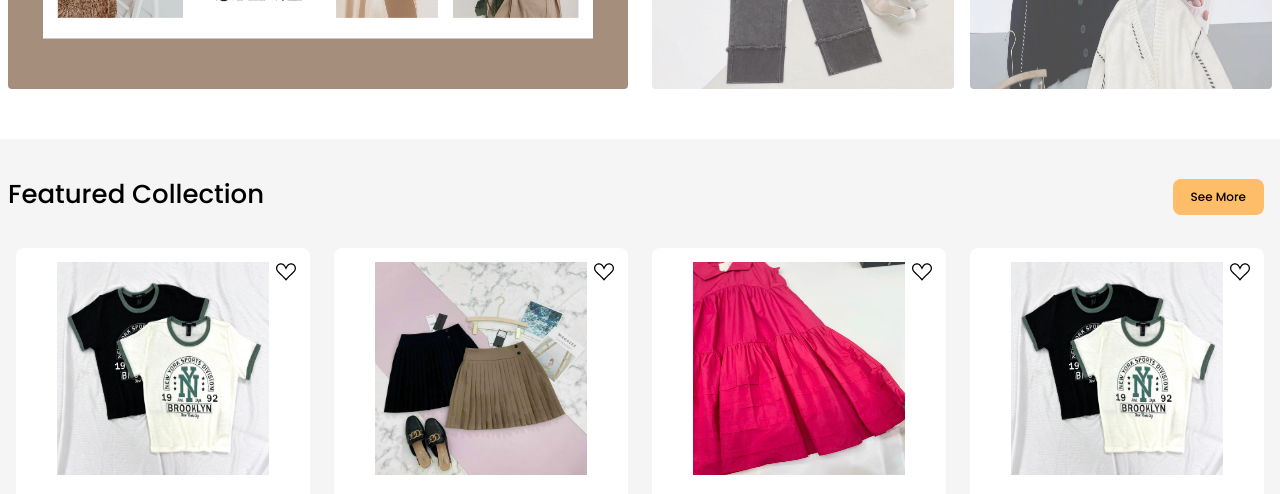
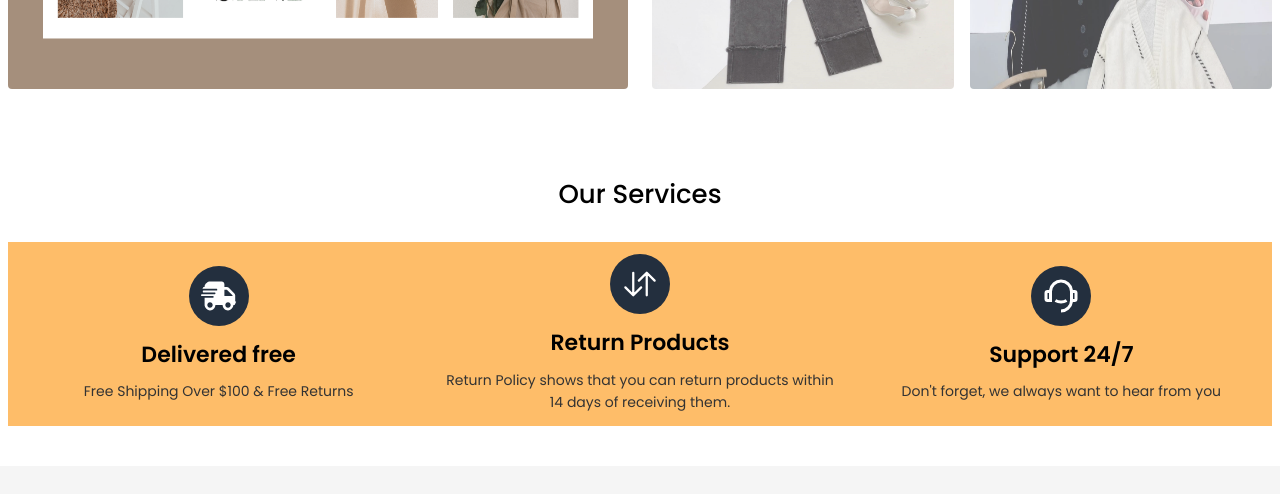
Before and after one commit to PhuocDuyDev/MERN-STACK-WEBSITE, a React (Vite) app in the folder frontend/: page / in a window 1280 px wide. Shown: the part 660-1154 px from the top of the page. Built offline with nearby package versions, Linux system fonts and the light colour scheme.

Commit message:
add services section

```diff
--- a/frontend/src/common/utils.css
+++ b/frontend/src/common/utils.css
@@ -14,7 +14,7 @@
     --primary-color: #febd69;
     --primary-tint-color: #ffdeb4;
     --primary-shade-color: #bf4800;
-    --cta-bg-color: #A58F7C;
+    --cta-bg-color: #a58f7c;
     --border-radius-sm: 0.4rem;
     --border-radius-m: 0.8rem;
     --border-radius-l: 1.2rem;
--- a/frontend/src/components/Footer/Footer.jsx
+++ b/frontend/src/components/Footer/Footer.jsx
@@ -2,7 +2,7 @@ import React from 'react'
 
 const Footer = () => {
   return (
-    <div>Footer</div>
+    <footer></footer>
   )
 }
 
--- a/frontend/src/pages/Home/Home.jsx
+++ b/frontend/src/pages/Home/Home.jsx
@@ -1,10 +1,17 @@
 import React from 'react';
-import { Banner, FeaturedProducts, CTA,SaleProducts } from './modules';
+import {
+    Banner,
+    FeaturedProducts,
+    CTA,
+    SaleProducts,
+    Services,
+} from './modules';
 
 const Home = () => {
     return (
         <>
             <Banner />
+            <Services />
             <FeaturedProducts />
             <CTA />
             <SaleProducts />
--- /dev/null
+++ b/frontend/src/pages/Home/modules/Services/Services.jsx
@@ -0,0 +1,44 @@
+import React from 'react';
+import styles from './Services.module.css';
+import { FaShippingFast } from 'react-icons/fa';
+import { IoSwapVertical } from 'react-icons/io5';
+import { RiCustomerService2Line } from 'react-icons/ri';
+const Services = () => {
+    return (
+        <section className={`${styles['services-section']} section`}>
+            <div className='container'>
+                <h1 className={styles['services-heading']}>Our Services</h1>
+            </div>
+            <div className={`${styles['services-container']} container grid`}>
+                <div className={`${styles['services-box']}`}>
+                    <FaShippingFast className={`${styles['services-icon']}`} />
+                    <div className={`${styles['services-content']}`}>
+                        <h3>Delivered free</h3>
+                        <p>Free Shipping Over $100 & Free Returns</p>
+                    </div>
+                </div>
+                <div className={`${styles['services-box']}`}>
+                    <IoSwapVertical className={`${styles['services-icon']}`} />
+                    <div className={`${styles['services-content']}`}>
+                        <h3>Return Products</h3>
+                        <p>
+                            Return Policy shows that you can return products
+                            within 14 days of receiving them.
+                        </p>
+                    </div>
+                </div>
+                <div className={`${styles['services-box']}`}>
+                    <RiCustomerService2Line
+                        className={`${styles['services-icon']}`}
+                    />
+                    <div className={`${styles['services-content']}`}>
+                        <h3>Support 24/7</h3>
+                        <p>Don't forget, we always want to hear from you</p>
+                    </div>
+                </div>
+            </div>
+        </section>
+    );
+};
+
+export default Services;
--- /dev/null
+++ b/frontend/src/pages/Home/modules/Services/Services.module.css
@@ -0,0 +1,49 @@
+.services-heading {
+    font-size: 2.6rem;
+    line-height: 1.2;
+    font-weight: 500;
+    text-align: center;
+    margin-bottom: 3.2rem;
+}
+
+.services-container {
+    grid-template-columns: repeat(3, 1fr);
+}
+
+.services-box {
+    display: flex;
+    align-items: center;
+    justify-content: center;
+    flex-direction: column;
+    gap: var(--gap-m);
+    padding: 1.2rem;
+    background-color: var(--primary-color);
+}
+
+.services-icon {
+    width: 6rem;
+    height: 6rem;
+    font-size: 1.8rem;
+    padding: 1.2rem;
+    border-radius: 50%;
+    color: white;
+    background-color: var(--accent-light-color);
+}
+
+.services-content {
+    text-align: center;
+}
+
+.services-content h3 {
+    font-size: 2.2rem;
+    font-weight: 600;
+    line-height: 1.2;
+    margin-bottom: 1.2rem;
+}
+
+.services-content p {
+    font-size: 1.4rem;
+    font-weight: 400;
+    line-height: 1.6;
+    color: #333;
+}
--- a/frontend/src/pages/Home/modules/index.js
+++ b/frontend/src/pages/Home/modules/index.js
@@ -1,4 +1,5 @@
 export { default as Banner } from './Banner/Banner';
+export { default as Services } from './Services/Services';
 export { default as FeaturedProducts } from './FeaturedProducts/FeaturedProducts';
 export { default as SaleProducts } from './SaleProducts/SaleProducts';
 export { default as CTA } from './CTA/CTA';
```
